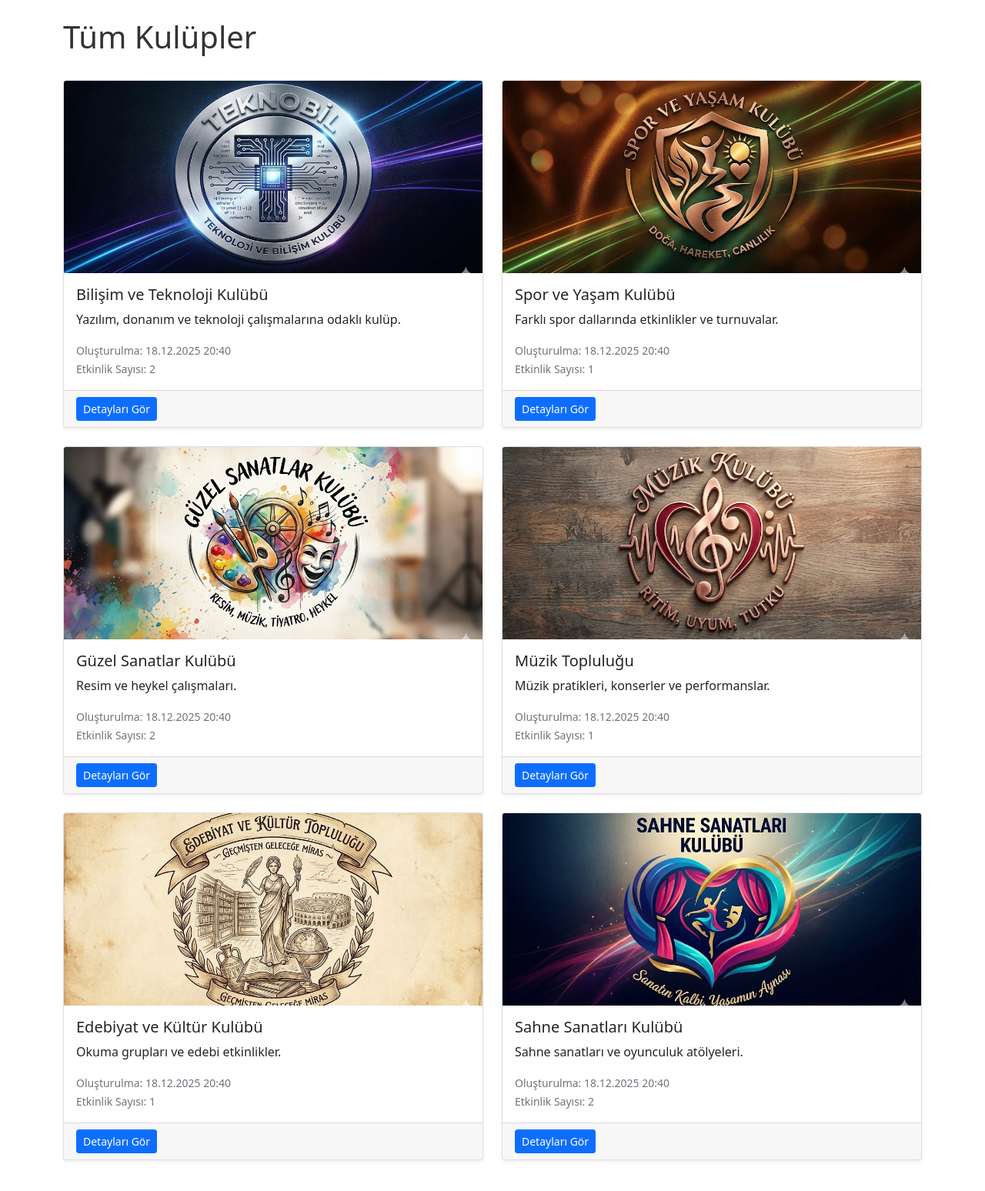
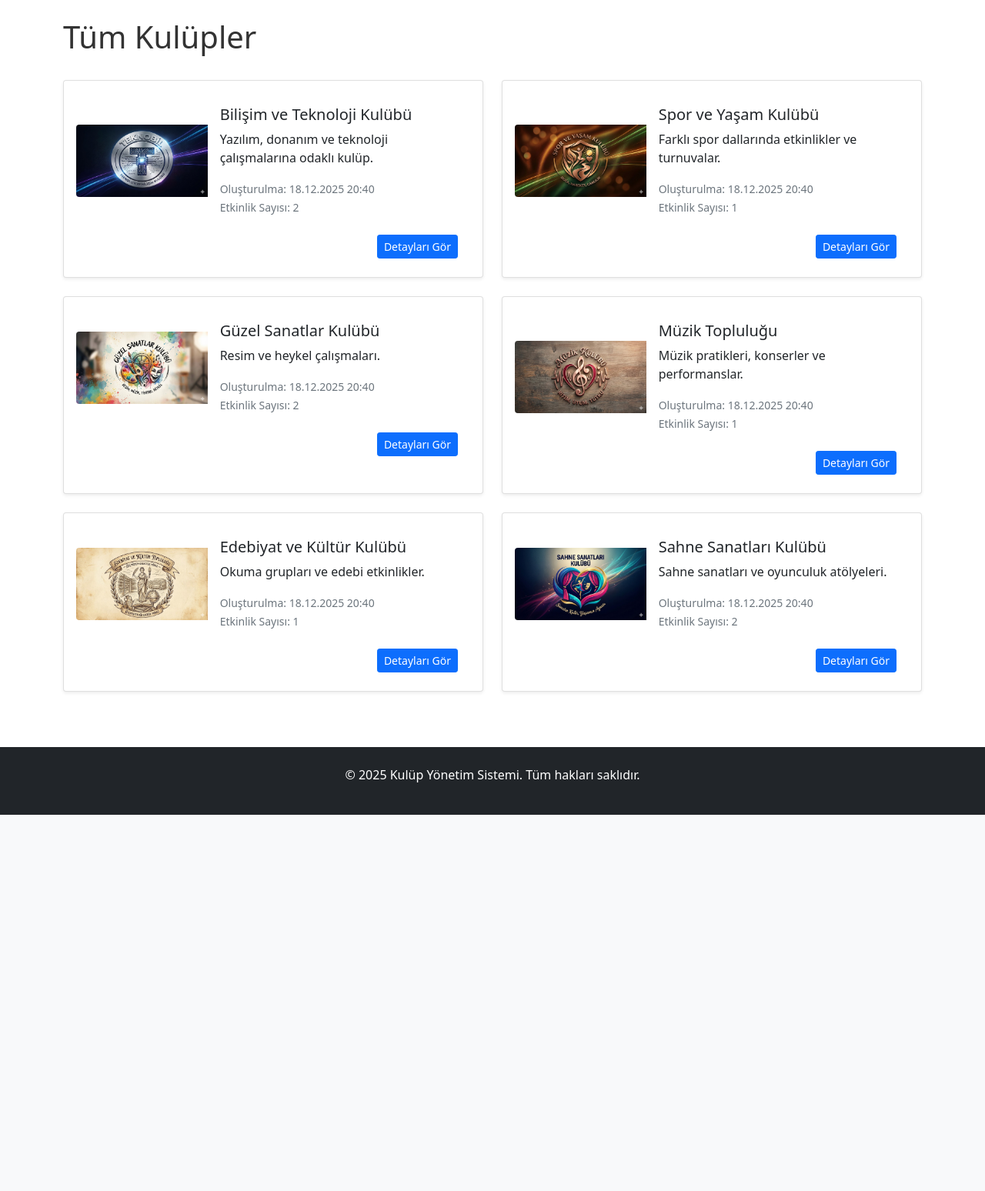
Before and after one commit to Berat-Efe-Ortak-Proje/Berat-Efe-proje1, a Flask app: page /club/clubs in a window 1280 px wide. Shown: the part 56-1604 px from the top of the page at 77% size. After the commit the page ends 1115 px from the top, so only its background shows below. Run offline with Flask 3, Linux system fonts and the light colour scheme; data comes from the database, SQL or seed files in the repository.

```diff
--- a/1/app/templates/clubs.html
+++ b/1/app/templates/clubs.html
@@ -14,10 +14,14 @@
     {% if clubs %}
         {% for club in clubs %}
             <div class="col-md-6 mb-4">
-                <div class="card h-100">
+                <div class="card h-100 p-3">
+                    <div class="row g-0 align-items-center">
+                        <div class="col-md-4 text-center">
                             {% if club.image_url %}
-                    <img src="{{ club.image_url }}" class="card-img-top" alt="{{ club.name }}" style="height: 250px; object-fit: cover;">
+                            <img src="{{ club.image_url }}" class="img-fluid rounded-start" alt="{{ club.name }}" style="max-height: 150px; object-fit: contain;">
                             {% endif %}
+                        </div>
+                        <div class="col-md-8">
                             <div class="card-body">
                                 <h5 class="card-title">{{ club.name }}</h5>
                                 <p class="card-text">{{ club.description }}</p>
@@ -29,7 +33,9 @@
                                     </small>
                                 </p>
                             </div>
-                    <div class="card-footer d-flex gap-2">
+                        </div>
+                    </div>
+                    <div class="card-footer bg-transparent border-top-0 d-flex gap-2 justify-content-end">
                         <a href="{{ url_for('club.view_club', club_id=club.id) }}" class="btn btn-sm btn-primary">Detayları Gör</a>
                         {% if current_user.is_authenticated and current_user.id == club.president_id %}
                             <a href="{{ url_for('event.create_event', club_id=club.id) }}" class="btn btn-sm btn-success">Etkinlik Oluştur</a>
--- a/1/app/templates/index.html
+++ b/1/app/templates/index.html
@@ -4,6 +4,7 @@
 
 {% block content %}
 <div class="jumbotron bg-light p-5 rounded">
+    <img src="{{ url_for('static', filename='img/hero_banner.png') }}" class="img-fluid rounded mb-4 w-100" alt="Kulüp Yönetim Sistemi">
     <h1 class="display-2 fw-bold">Hoş Geldiniz!</h1>
     <p class="lead">Kulüp Yönetim Sistemine hoş geldiniz. Kulüpleri keşfedin ve etkinliklere katılın.</p>
 
@@ -33,9 +34,9 @@
     {% if clubs %}
         {% for club in clubs %}
             <div class="col-md-4 mb-4">
-                <div class="card h-100">
+                <div class="card h-100 text-center p-3">
                     {% if club.image_url %}
-                    <img src="{{ club.image_url }}" class="card-img-top" alt="{{ club.name }}" style="height: 200px; object-fit: cover;">
+                    <img src="{{ club.image_url }}" class="card-img-top mx-auto" alt="{{ club.name }}" style="height: 150px; width: auto; object-fit: contain;">
                     {% endif %}
                     <div class="card-body">
                         <h5 class="card-title">{{ club.name }}</h5>
```
Also changed, not shown: 1/app/static/img/hero_banner.png (added). Lines whose indentation alone changed are shown as unchanged.
